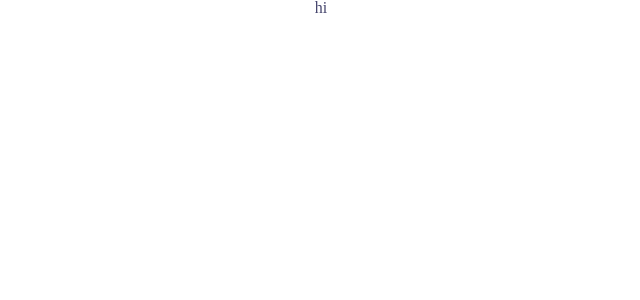
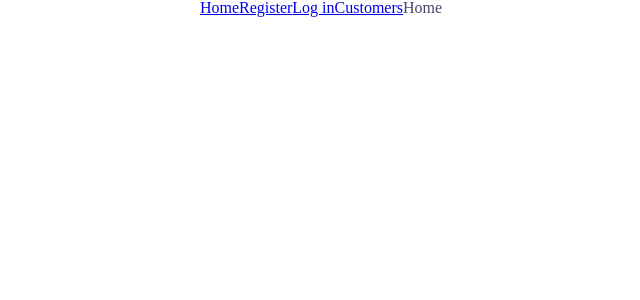
Before and after one commit to elis-11/coach-backend, a React (Create React App) app: page / in a window 1280 px wide. Shown: the top 300 px of the page, without its empty margins (319-959 px from the left). Built offline with nearby package versions, Linux system fonts and the light colour scheme.

Commit message:
Navigation

```diff
--- a/package.json
+++ b/package.json
@@ -10,6 +10,7 @@
 		"react": "^17.0.2",
 		"react-dom": "^17.0.2",
 		"react-icons": "^4.3.1",
+		"react-router-dom": "^5.3.0",
 		"react-scripts": "4.0.3",
 		"sass": "^1.42.1"
 	},
--- a/public/index.html
+++ b/public/index.html
@@ -2,8 +2,13 @@
 <html lang="en">
   <head>
     <meta charset="utf-8" />
+    <link rel="icon" href="%PUBLIC_URL%/favicon.ico" />
     <meta name="viewport" content="width=device-width, initial-scale=1" />
-    <title>website</title>
+    <meta name="theme-color" content="#000000" />
+    <meta
+      name="description"
+      content="Web site created using create-react-app"/>
+    <title>Mern Auth</title>
   </head>
   <body>
     <noscript>You need to enable JavaScript to run this app.</noscript>
--- a/src/App.js
+++ b/src/App.js
@@ -1,10 +1,11 @@
 import React from 'react'
 import './App.scss'
+import Router from './Router'
 
 const App = () => {
 	return (
 		<div className='App'>
-			hi
+			<Router />
 
 		</div>
 	)
--- /dev/null
+++ b/src/Router.js
@@ -0,0 +1,27 @@
+import React from "react";
+import { BrowserRouter, Switch, Route } from "react-router-dom";
+import Navbar from "./components/layout/Navbar";
+
+const Router = () => {
+  return (
+    <BrowserRouter>
+    <Navbar />
+      <Switch>
+        <Route exact path="/">
+          <div>Home</div>
+        </Route>
+        <Route path="/register">
+          <div>Register</div>
+        </Route>
+        <Route path="/login">
+          <div>Login</div>
+        </Route>
+        <Route path="/"customer>
+          <div>Customers</div>
+        </Route>
+      </Switch>
+    </BrowserRouter>
+  );
+};
+
+export default Router;
--- /dev/null
+++ b/src/components/layout/Navbar.js
@@ -0,0 +1,15 @@
+import React from 'react'
+import {Link} from 'react-router-dom'
+
+const Navbar = () => {
+    return (
+        <div>
+            <Link to='/'>Home</Link>
+            <Link to='/register'>Register</Link>
+            <Link to='/login'>Log in</Link>
+            <Link to='/customer'>Customers</Link>
+        </div>
+    )
+}
+
+export default Navbar
```
Also changed, not shown: 2 other files (tests, documents, lock files or other folders).
